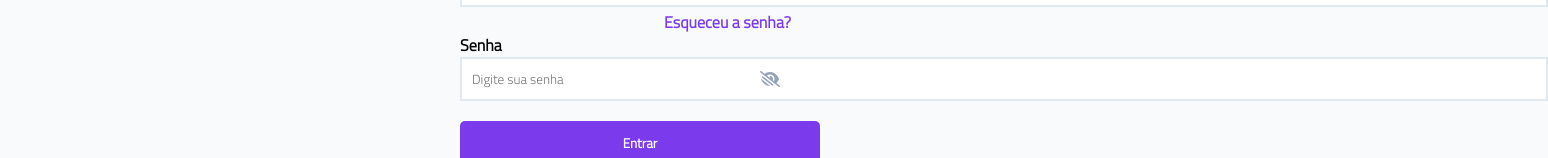
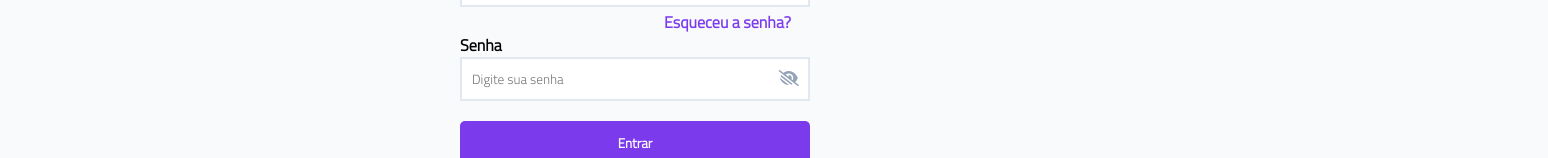
Before and after one commit to RuanDevz/Vertigo, a plain HTML site: page index.html in a window 1280 px wide. Shown: the part 334-492 px from the top of the page, 1548 px wide, since content can reach past the window. Drawn offline with Linux system fonts and the light colour scheme.

Commit message:
botão corrigido

```diff
--- a/index.html
+++ b/index.html
@@ -33,8 +33,8 @@
                 <div class="vertigo-nomes">Senha</div>
                 <label for="senha"></label>
                 <input type="password" name="senha" id="senha" placeholder="Digite sua senha" minlength="8" maxlength="25">
+                <i id="icon" class="fa-solid fa-eye-low-vision"></i>
                 <p id="msgerrosenha"></p>
-                <span><i id="icon" class="fa-solid fa-eye-low-vision"></i></span>
                 <div class="vertigo-login">
                     <input type="submit" value="Entrar" id="entrar">
                 </div>
--- a/style.css
+++ b/style.css
@@ -62,7 +62,7 @@ body{
 
 input#email, input#senha{
     padding: 10px;
-    width: 85vw;
+    width: 350px;
     border: 2px solid #e2e8f0;
 }
 
@@ -96,7 +96,8 @@ input#senha:focus{
 i#icon{
     color:#94a3b8;
     position: absolute;
-    transform: translate(1500%, -186%);
+    transform: translate(-156%, 81%);
+    margin: 0;
 }
 .vertigo-login{
     display: flex;
@@ -104,7 +105,7 @@ i#icon{
 }
 
 input#entrar{
-    width: 85vw;
+    width: 350px;
     padding: 12px 0px;
     color: white;
     font-weight: bold;
```
